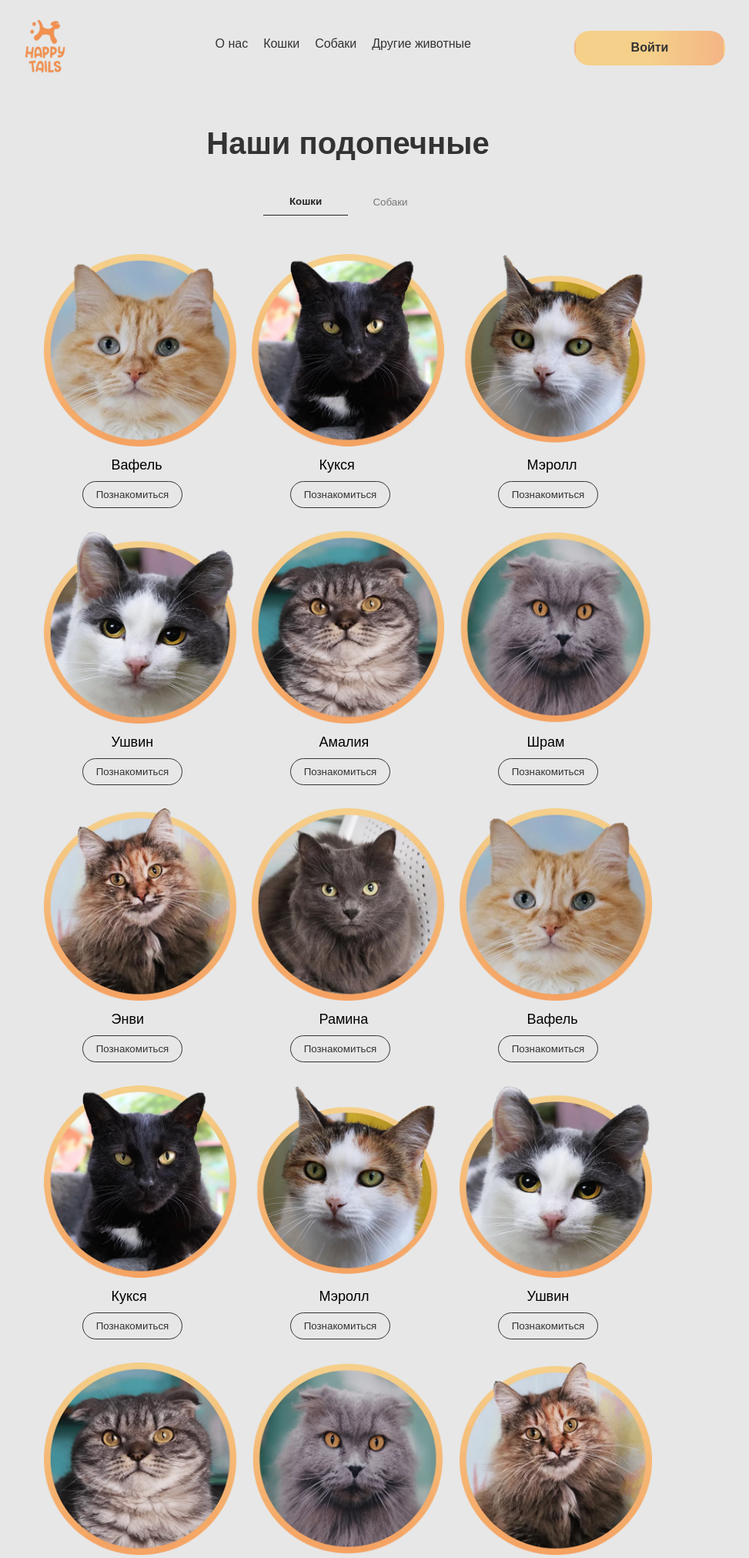
After one commit to Pampkit/HappyTails, a Flask app: page /cats in a window 1280 px wide. The commit adds this page. Shown: the top 2024 px of the page at 77% size, without its empty margins (188-1161 px from the left). Run offline with Flask 3, Linux system fonts and the light colour scheme.

Commit message:
Добавила прототипы страниц cats.html, dogs.html. Прописала связи между кнопочками

```diff
--- a/app.py
+++ b/app.py
@@ -1,6 +1,7 @@
 from flask import Flask, render_template
 
-from models import Animals,Users, db
+from models import Animals, Users, db
+
 app = Flask(__name__)
 app.config['SQLALCHEMY_DATABASE_URI'] = 'sqlite:///animal.db'
 app.config['SQLALCHEMY_TRACK_MODIFICATIONS'] = False
@@ -16,9 +17,23 @@ def index():
 
 @app.route('/about')
 def about():
-    animal_help_img_list = ["1.png","2.png","3.png","4.png","5.png","6.png"]
-    animal_help_desc_list = [" Старушке Цыганке необходимо проверить здоровье!", "Старичкам находящимся на постоянном обеспечении приюта нужна поддержка!", "Серкан в беде!", "У Тузика рак, ему нужна помощь!", "Друзья, срочно нужна помощь нашему старичку!", " КРУГЕТС НЕ МОЖЕТ ХОДИТЬ!"]
-    return render_template('about.html',img=animal_help_img_list,desc=animal_help_desc_list)
+    animal_help_img_list = ["1.png", "2.png", "3.png", "4.png", "5.png", "6.png"]
+    animal_help_desc_list = [" Старушке Цыганке необходимо проверить здоровье!",
+                             "Старичкам находящимся на постоянном обеспечении приюта нужна поддержка!",
+                             "Серкан в беде!", "У Тузика рак, ему нужна помощь!",
+                             "Друзья, срочно нужна помощь нашему старичку!", " КРУГЕТС НЕ МОЖЕТ ХОДИТЬ!"]
+    return render_template('about.html', img=animal_help_img_list, desc=animal_help_desc_list)
+
+
+@app.route('/cats')
+def cats():
+    cats_list = Animals.query.filter_by(kind='Кошка').all()
+    return render_template('cats.html', cats_list=cats_list)
+
+@app.route('/dogs')
+def gods():
+    dogs_list = Animals.query.filter_by(kind='Собака').all()
+    return render_template('dogs.html', dogs_list=dogs_list)
 
 if __name__ == "__main__":
     app.run(debug=True)
--- a/templates/base.html
+++ b/templates/base.html
@@ -12,12 +12,14 @@
     <header class="header">
         <div class="line">
             <div class="logo">
-                <img src="static/images/as4.png" alt="aaa">
+                <a href="/">
+                    <img src="static/images/as4.png" alt="aaa">
+                </a>
             </div>
             <div class="bar" >
                 <a href="/about">О нас</a>
-                <a href="">Кошки</a>
-                <a href="">Собаки</a>
+                <a href="/cats">Кошки</a>
+                <a href="/dogs">Собаки</a>
                 <a href="">Другие животные</a>
             </div>
             <div class="singin">
--- /dev/null
+++ b/templates/cats.html
@@ -0,0 +1,29 @@
+{% extends 'base.html' %}
+
+{% block title %}
+<title>Cats</title>
+{% endblock %}
+
+{% block body %}
+<div class="main">
+    <div class="cats_name">
+        <h1>Наши подопечные</h1>
+    </div>
+    <div class="cats_bar">
+        <a href="/cats"><button class="cats_bar_cat">Кошки</button></a>
+        <a href="/dogs"><button class="cats_bar_dog">Собаки</button></a>
+    </div>
+
+    <div class="cats_content">
+        {% for cat in cats_list %}
+            <div class="one_cat">
+                <img src="../static/images/animals/{{ cat.photo }}" alt="">
+                <p class="one_cat_p">{{ cat.name }}</p>
+                <a class="one_cat_a" href="#">
+                    <button class="one_cat_but">Познакомиться</button>
+                </a>
+            </div>
+        {% endfor %}
+    </div>
+</div>
+{% endblock %}
--- a/templates/index.html
+++ b/templates/index.html
@@ -13,7 +13,7 @@
         <p>Нижегородский Благотворительный Фонд Защиты Животных «Happy Tails» — организация, чья деятельность<br> направлена на помощь бездомным животным в Нижнем Новгороде.</p>
     </div>
     <div class="but">
-        <a href="index.php?page=cats"><button >Выбрать питомца</button></a>
+        <a href="/cats"><button >Выбрать питомца</button></a>
     </div>
     <div class="img">
         <img src="static/images/test.png" alt="">
```
Also changed, not shown: templates/dogs.html (added, +31 -0 lines).
